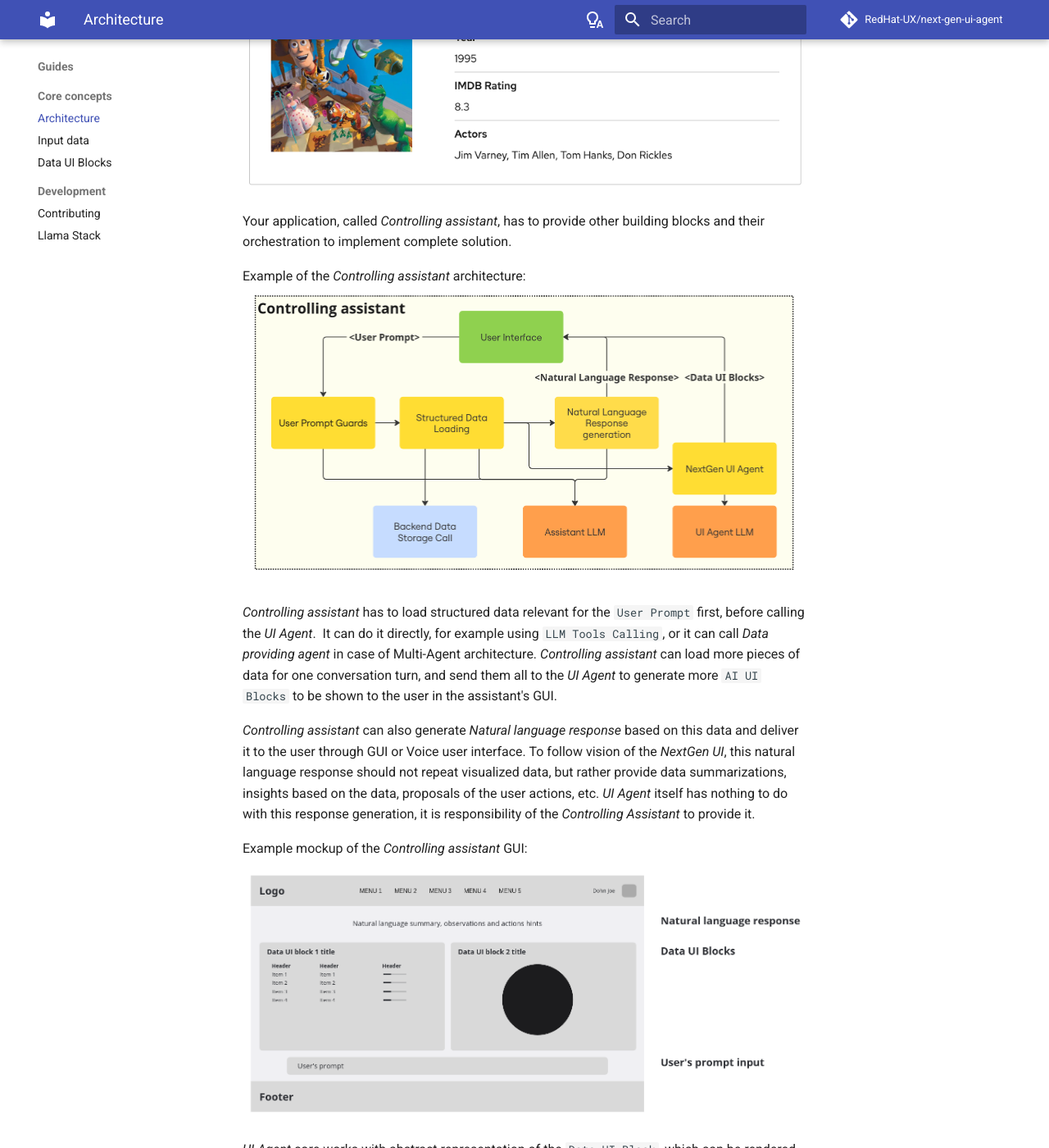
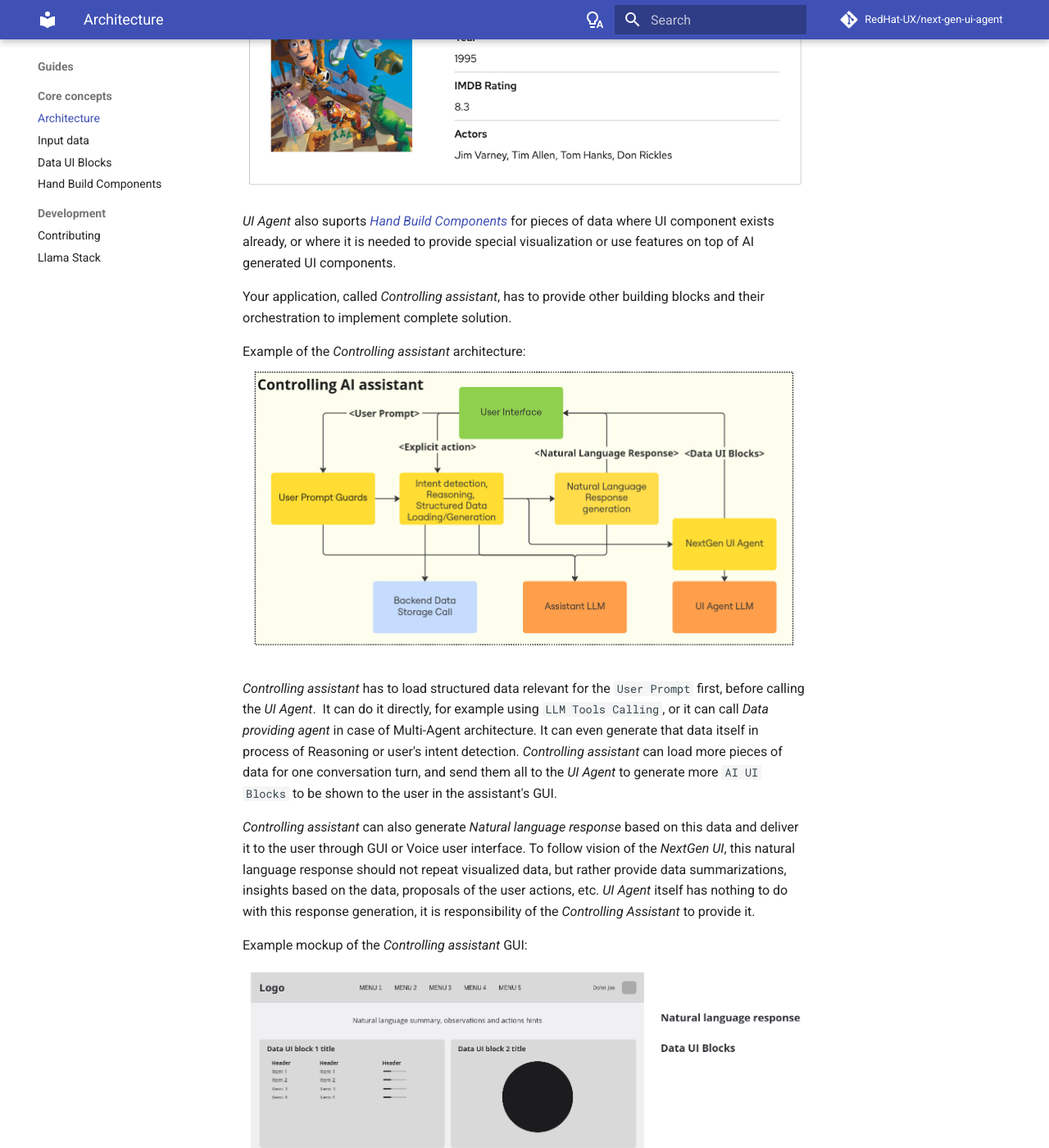
Before and after one commit to RedHat-UX/next-gen-ui-agent, an MkDocs documentation site: the page built from docs/guide/architecture.md, in a window 1280 px wide and 1400 px high, scrolled down 561 px. Shown: the whole window at 82% size. Built offline with MkDocs 1.6.1 and Material for MkDocs 9.7.7, drawn with Linux system fonts in a browser that asks for light colours; comment, search, counter and statistics services are not loaded; some of the changed text lies outside the part shown.

```diff
--- a/docs/guide/architecture.md
+++ b/docs/guide/architecture.md
@@ -2,18 +2,22 @@
 
 This guide shows how to use *NextGen UI Agent* in your application.
 
-In short, *UI Agent* takes `User Prompt` and [`Structured Data`](./input_data.md) relevant to this prompt as an input, and generates UI component to visualize that piece of data to the user. We call it `Data UI Block`. LLM is used in this step, to understand the `User Prompt` and data structure and select the best UI component and displayed data values.
+In short, *UI Agent* takes `User Prompt` and [`Structured Data`](./input_data.md) relevant to this prompt as an input, and generates UI component to visualize that piece of data to the user. We call it `Data UI Block`. AI (LLM) is used in this step, to understand the `User Prompt` and data structure and select the best UI component and displayed data values.
 
 Example of the generated `Data UI Block`:
 ![Example of the Data UI Block](../img/data_ui_block_card.png "Example of the Data UI Block")
 
+*UI Agent* also suports [*Hand Build Components*](hand_build_components.md) for pieces of data where UI component exists already, or where
+it is needed to provide special visualization or use features on top of
+AI generated UI components.
+
 Your application, called *Controlling assistant*, has to provide other building blocks and their orchestration to implement complete solution.
 
 Example of the *Controlling assistant* architecture:
-![Example of the Controlling assistant architecture](../img/architecture_assistant_flow.png "Example of the Controlling assistant architecture")
+![Example of the Controlling assistant architecture](../img/architecture_assistant_flow.jpg "Example of the Controlling assistant architecture")
 
 *Controlling assistant* has to load structured data relevant for the `User Prompt` first, before calling the *UI Agent*.
-It can do it directly, for example using `LLM Tools Calling`, or it can call *Data providing agent* in case of Multi-Agent architecture.
+It can do it directly, for example using `LLM Tools Calling`, or it can call *Data providing agent* in case of Multi-Agent architecture. It can even generate that data itself in process of Reasoning or user's intent detection.
 *Controlling assistant* can load more pieces of data for one conversation turn, and send them all to the *UI Agent* to generate more `AI UI Blocks` to be shown to the user in the assistant's GUI.
 
 *Controlling assistant* can also generate *Natural language response* based on this data and deliver it to the user through GUI or Voice user interface.
--- a/mkdocs.yml
+++ b/mkdocs.yml
@@ -68,6 +68,7 @@ nav:
       - guide/architecture.md
       - guide/input_data.md
       - guide/data_ui_blocks.md
+      - guide/hand_build_components.md
     - Development:
       - Contributing: development/contributing.md
       - Llama Stack: development/llama_stack.md
```
Also changed, not shown: LLAMASTACK_DEV.md (+3 -3 lines), docs/guide/hand_build_components.md (added, +78 -0 lines), docs/img/architecture_assistant_flow.jpg (added), docs/img/architecture_assistant_flow.png (deleted).
